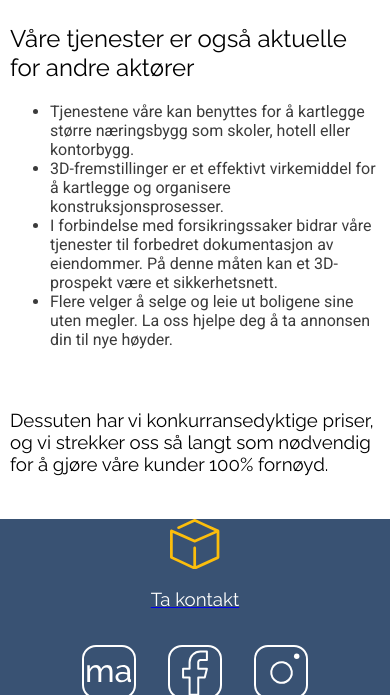
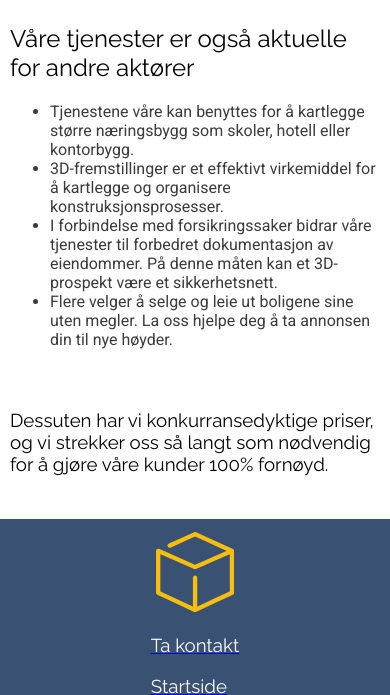
Before and after one commit to haavarop/dynamisk-prospekt, a Gatsby site: page / in a window 390 px wide. Shown: the part 2720-3415 px from the top of the page. Built offline with nearby package versions, Linux system fonts and the light colour scheme; Gatsby itself is replaced by a stand-in of ours.

Commit message:
Update footer to fit more links

```diff
--- a/src/components/Footer/footer.scss
+++ b/src/components/Footer/footer.scss
@@ -4,6 +4,10 @@
   background: $blue;
   width: 100%;
   height: 200px;
+
+  @media only screen and (max-width: 500px) {
+    height: 300px;
+  }
 
   &__content {
     display: flex;
--- a/src/components/Footer/index.js
+++ b/src/components/Footer/index.js
@@ -9,10 +9,15 @@ import MAIcon from "../Icons/mittanbud"
 const Footer = () => (
   <footer className="footer">
     <div className="footer__content">
-        <LogoIcon />
+        <div class="">
+          <LogoIcon />
+        </div>
         <div className="footer__links">
           <Link to="/contact">
             <h3>Ta kontakt</h3>
+          </Link>
+          <Link to="/">
+            <h3>Startside</h3>
           </Link>
       </div>
         <div className="footer__some">
```
